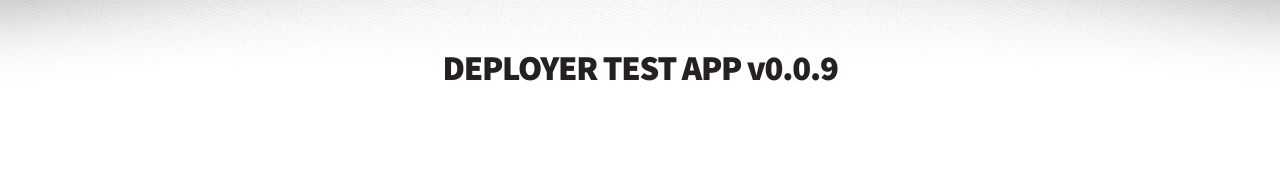
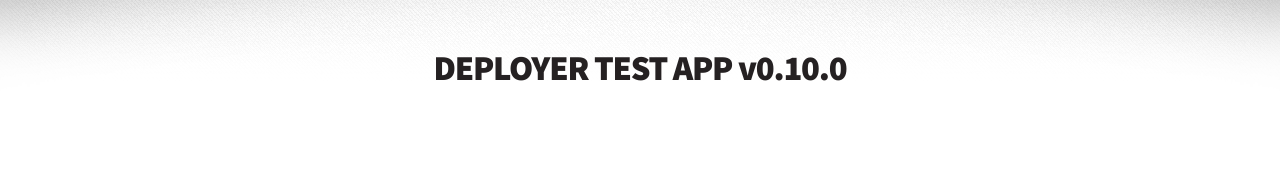
Before and after one commit to iainbeeston/deployer_test_app, a plain HTML site: page public/index.html in a window 1280 px wide. Shown: the top 179 px of the page. Drawn offline with Linux system fonts and the light colour scheme.

Commit message:
Changed version number

```diff
--- a/public/index.html
+++ b/public/index.html
@@ -35,7 +35,7 @@
             <section id="header">
 
               <!-- Logo -->
-              <h1><a href="#">DEPLOYER TEST APP v0.0.9</a></h1>
+              <h1><a href="#">DEPLOYER TEST APP v0.10.0</a></h1>
 
             </section>
 
```
